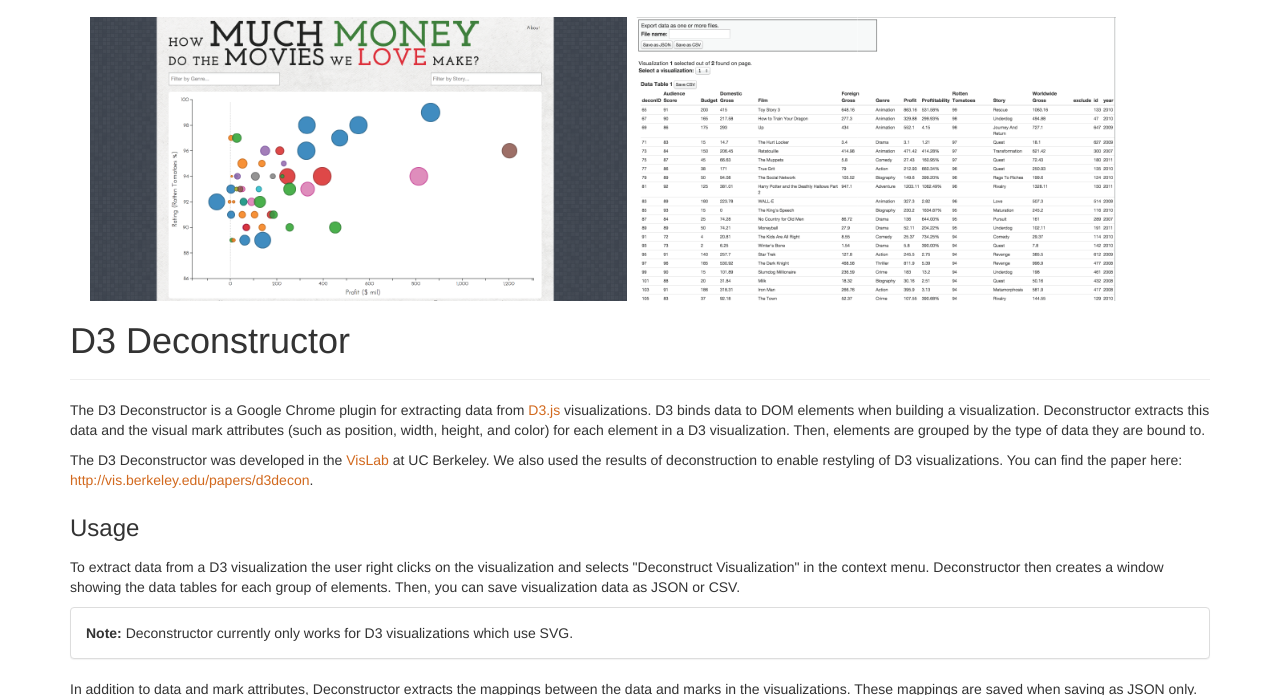
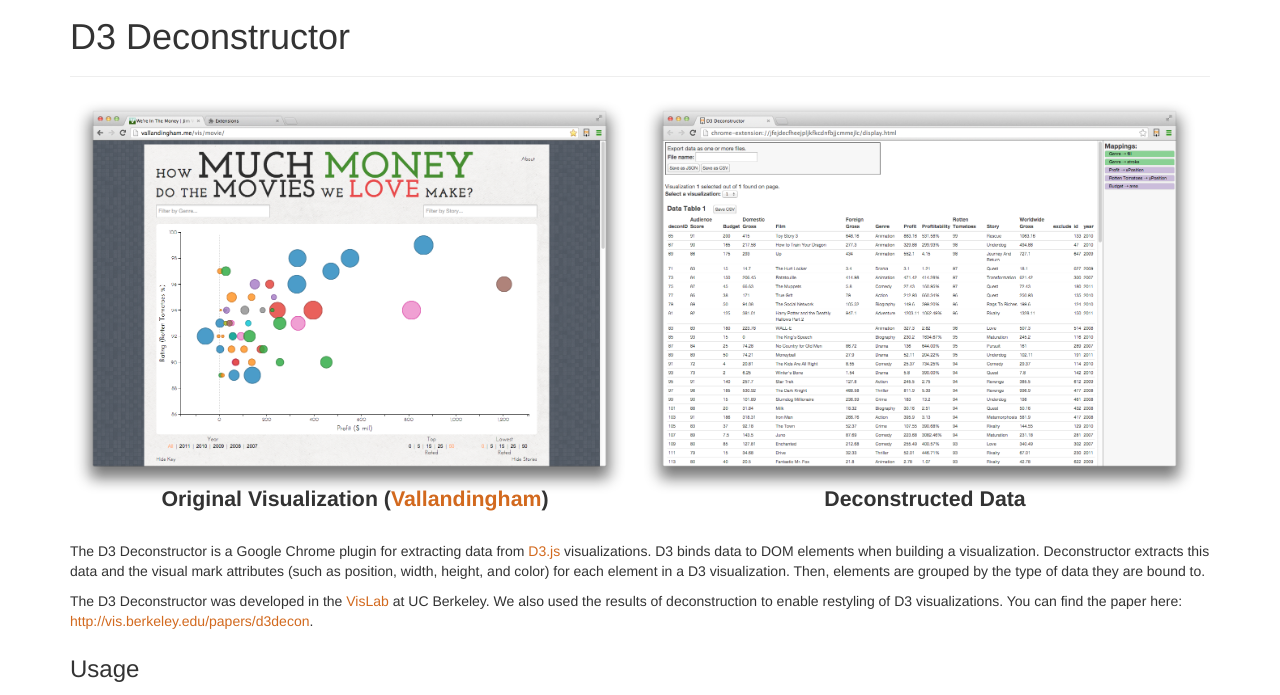
Before and after one commit to ucbvislab/d3-deconstructor, a plain HTML site: page index.html in a window 1280 px wide. Shown: the part 53-748 px from the top of the page. Drawn offline with nearby package versions, Linux system fonts and the light colour scheme.

Commit message:
page updates

```diff
--- a/index.html
+++ b/index.html
@@ -1,4 +1,4 @@
-<!DOCTYPE html PUBLIC "-//W3C//DTD HTML 4.01//EN">
+<!DOCTYPE html>
 <html>
 	<head>
 		<title>
@@ -25,14 +25,30 @@
 			</ul>
 		</div>
 		<div id="main-content" class="container">
-		        <div class="banner-image">
-			  <img src="tutorial_images/decon-banner.png">
-			</div>
 			<div class="page-header">
 				<h1>
 					D3 Deconstructor
 				</h1>
 			</div>
+
+	    <div class="banner">
+		  	<span class="banner-left">
+		    	<img src="tutorial_images/vallandingham-vis.png">
+		  	</span>
+		  	<span class="banner-right">
+		    	<img src="tutorial_images/deconstruction-view.png">
+		  	</span>
+			</div>
+			<div class="banner-text">
+				<span class="left-text">
+					<h2 class="img-label">Original Visualization (<a href="http://vallandingham.me/vis/movies">Vallandingham</a>)</h2>
+				</span>
+				<span class="right-text">
+					<h2 class="img-label">Deconstructed Data</h2>
+				</span>
+			</div>
+
+
 			<div class="bodytext">
 				<p>
 					The D3 Deconstructor is a Google Chrome plugin for extracting data from <a href="http://d3js.org">D3.js</a> visualizations. D3 binds data to DOM elements when building a visualization. Deconstructor extracts this data and the visual mark attributes (such as position, width, height, and color) for each element in a D3 visualization. Then, elements are grouped by the type of data they are bound to.
@@ -89,7 +105,10 @@
 					<a href="d3-deconstructor.crx">Download the bundled plugin.</a>  To install the plugin, you must drag this file onto Chrome's Extensions page.
 				</p>
 				<p>
-					You can also download and install the Deconstructor from our <a href="http://github.com/ucbvislab/d3-deconstructor">GitHub</a>.
+					You can also <b>download and install</b> the Deconstructor from our <a href="http://github.com/ucbvislab/d3-deconstructor">GitHub</a>.
+				</p>
+				<p>
+					Any <b>bugs, questions, or comments</b> about the Deconstructor can be reported on the <a href="https://github.com/ucbvislab/d3-deconstructor/issues">GitHub Issues Page</a>.
 				</p>
 			</div>
 		</div>
--- a/main.css
+++ b/main.css
@@ -2,10 +2,33 @@
 	font-family: 'Open Sans' sans-serif;
 }
 
-.banner-image img {
-    width: 90%;
-    display: inherit;
-    margin: 20px;
+h2.img-label {
+	font-size: 16pt;
+	text-align: center;
+	margin-top: -10px;
+	margin-bottom: 30px;
+	font-weight: bold;
+}
+
+.left-text {
+	width: 50%;
+	float: left;
+}
+
+.right-text {
+	width: 50%;
+	float: right;
+}
+
+.banner-left img {
+	float:left;
+	width: 49%;
+}
+
+.banner-right img {
+	float: right;
+	margin-right: 1%;
+	width: 49%;
 }
 
 a {
```
